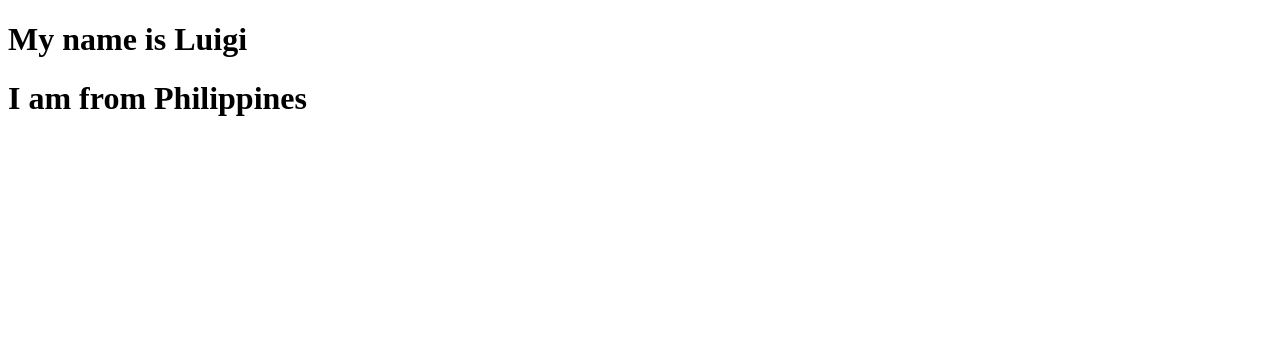
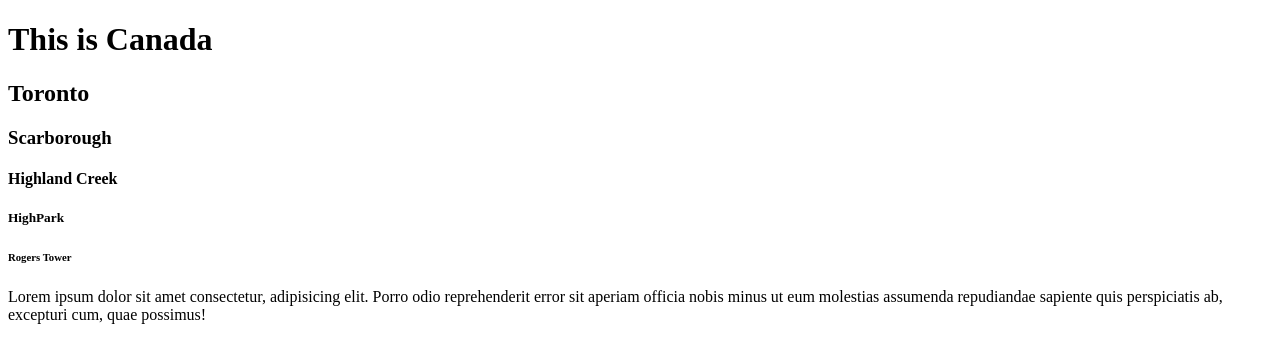
Before and after one commit to weigilau8/firstcode, a plain HTML site: page index.html in a window 1280 px wide. Drawn offline with Linux system fonts and the light colour scheme.

Commit message:
Update index.html

```diff
--- a/index.html
+++ b/index.html
@@ -6,7 +6,13 @@
         <title>First Web page - Luigi</title>
     </head>
     <body>
-        <h1>My name is Luigi</h1>
-        <h1>I am from Philippines</h1>
+        <h1>This is Canada</h1>
+        <h2>Toronto</h2>
+        <h3>Scarborough</h3>
+        <h4>Highland Creek</h4>
+        <h5>HighPark</h5>
+        <h6>Rogers Tower</h6>
+
+                <p>Lorem ipsum dolor sit amet consectetur, adipisicing elit. Porro odio reprehenderit error sit aperiam officia nobis minus ut eum molestias assumenda repudiandae sapiente quis perspiciatis ab, excepturi cum, quae possimus!</p>
     </body>
 </html>
```
